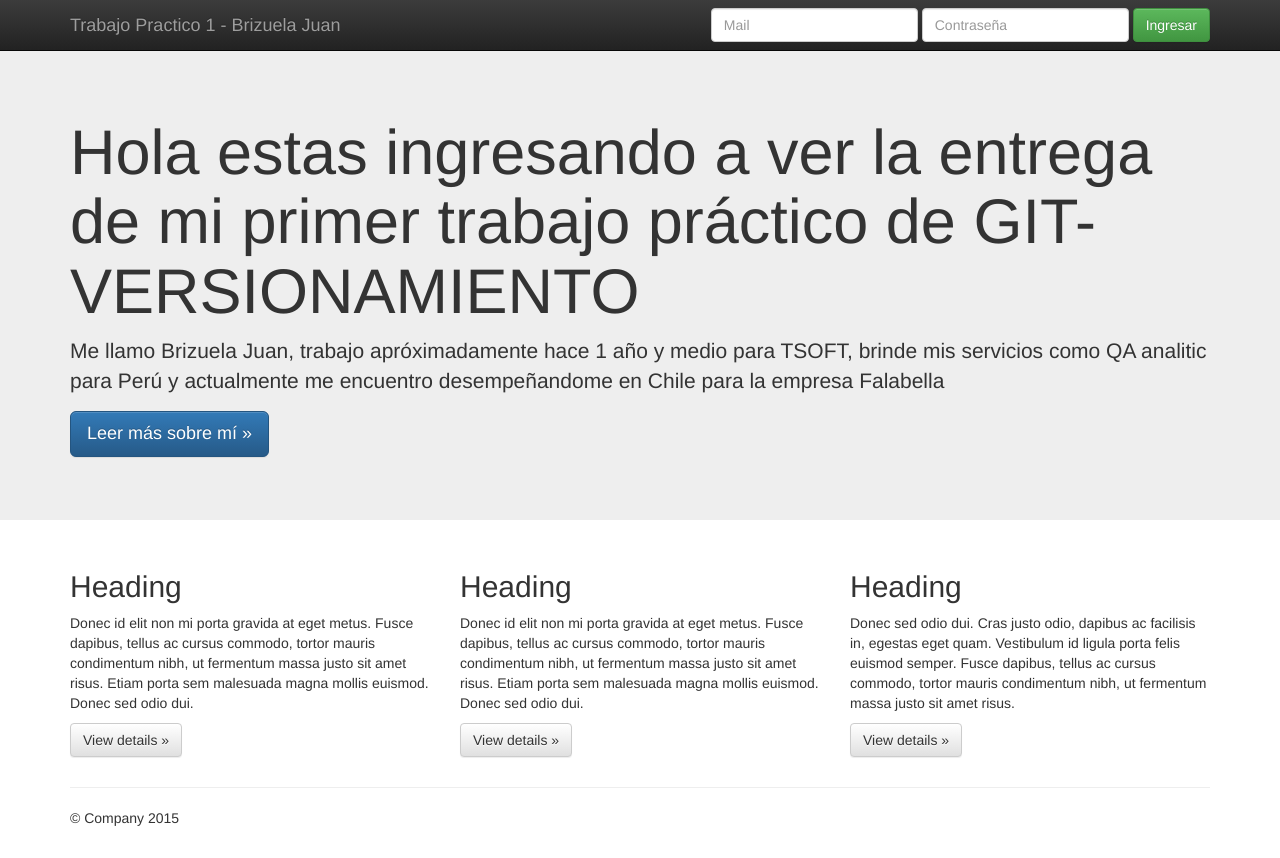
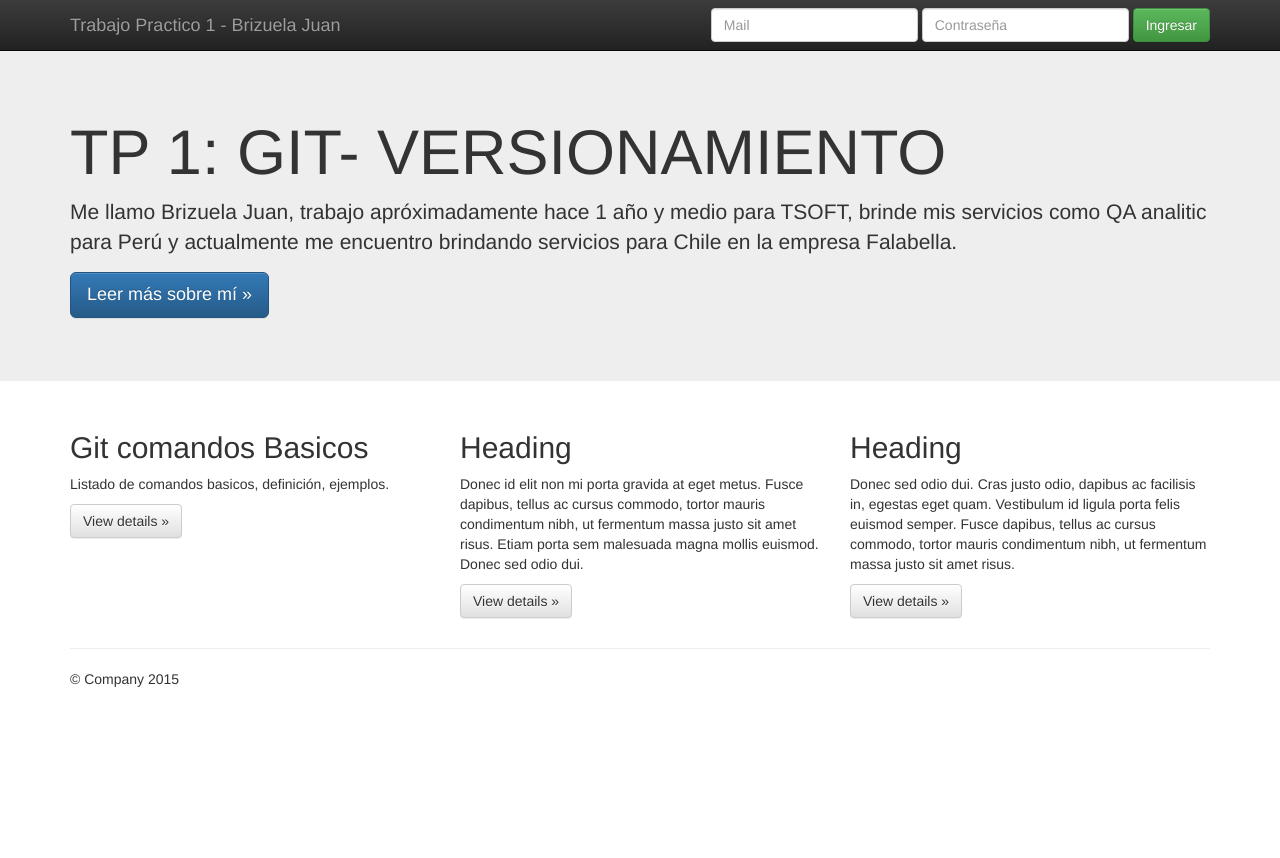
Before and after one commit to Juanbz123/TrabajoPrac1BrizuelaJuan, a plain HTML site: page index.html in a window 1280 px wide. After the commit the page ends 800 px from the top, so only its background shows below. Drawn offline with nearby package versions, Linux system fonts and the light colour scheme.

Commit message:
Se cambio el H2 y su descripción

```diff
--- a/index.html
+++ b/index.html
@@ -55,8 +55,8 @@
     <!-- Main jumbotron for a primary marketing message or call to action -->
     <div class="jumbotron">
       <div class="container">
-        <h1>Hola estas ingresando a ver la entrega de mi primer trabajo práctico de GIT- VERSIONAMIENTO</h1>
-        <p>Me llamo Brizuela Juan, trabajo apróximadamente hace 1 año y medio para TSOFT, brinde mis servicios como QA analitic para Perú y actualmente me encuentro desempeñandome en Chile para la empresa Falabella </p>
+        <h1>TP 1: GIT- VERSIONAMIENTO</h1>
+        <p>Me llamo Brizuela Juan, trabajo apróximadamente hace 1 año y medio para TSOFT, brinde mis servicios como QA analitic para Perú y actualmente me encuentro brindando servicios para Chile en la empresa Falabella. </p>
         <p><a class="btn btn-primary btn-lg" href="#" role="button">Leer más sobre mí &raquo;</a></p>
       </div>
     </div>
@@ -65,8 +65,8 @@
       <!-- Example row of columns -->
       <div class="row">
         <div class="col-md-4">
-          <h2>Heading</h2>
-          <p>Donec id elit non mi porta gravida at eget metus. Fusce dapibus, tellus ac cursus commodo, tortor mauris condimentum nibh, ut fermentum massa justo sit amet risus. Etiam porta sem malesuada magna mollis euismod. Donec sed odio dui. </p>
+          <h2>Git comandos Basicos</h2>
+          <p>Listado de comandos basicos, definición, ejemplos.</p>
           <p><a class="btn btn-default" href="#" role="button">View details &raquo;</a></p>
         </div>
         <div class="col-md-4">
```
